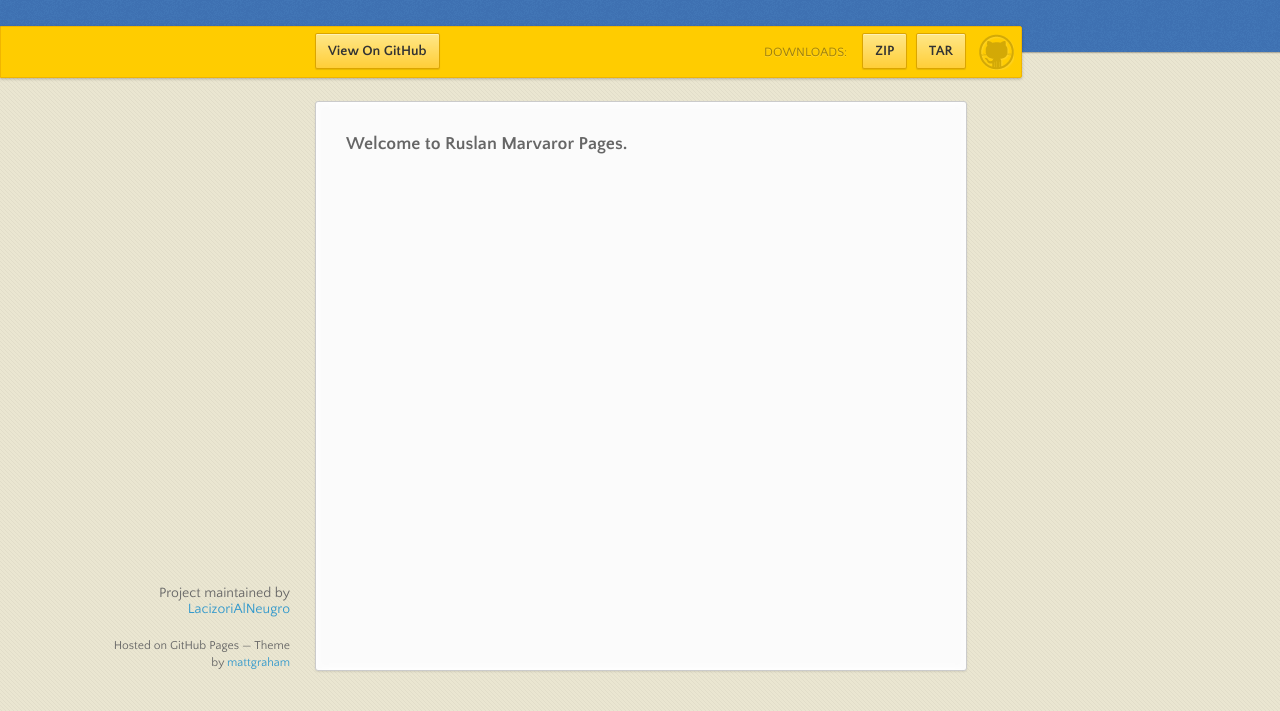
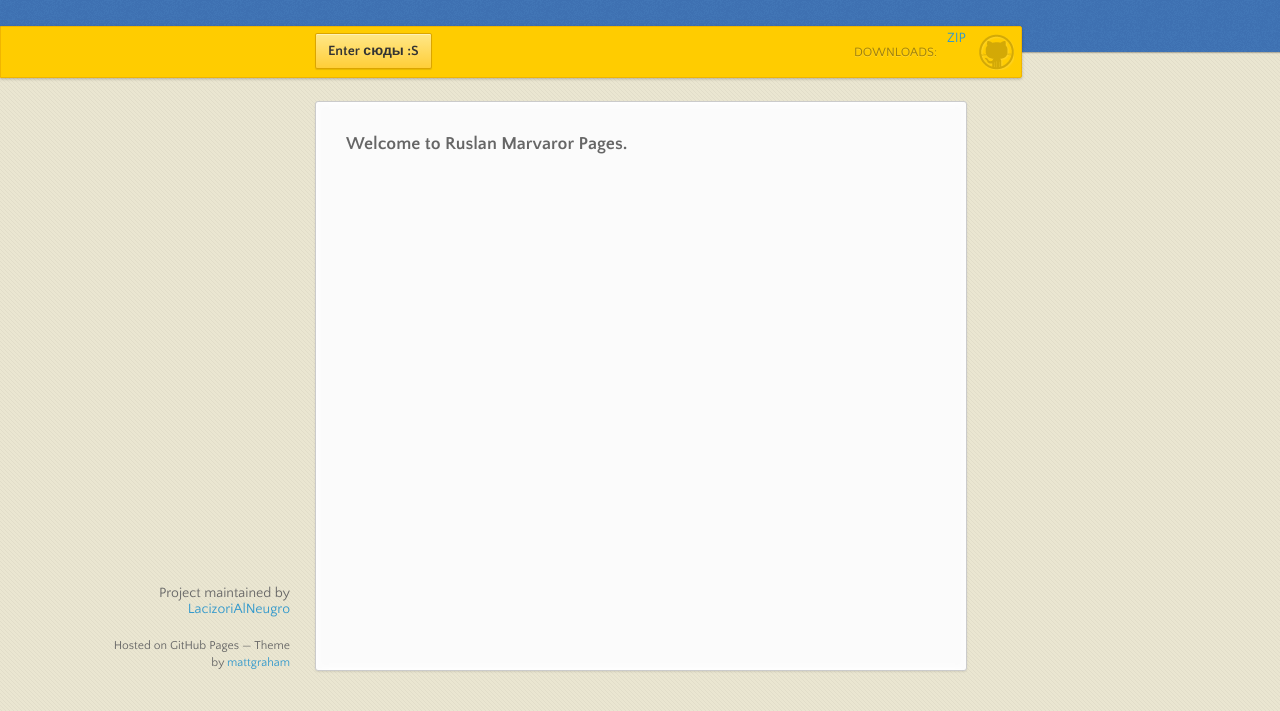
Before and after one commit to LacizoriAlNeugro/L1, a plain HTML site: page index.html in a window 1280 px wide. Shown: the part 89-800 px from the top of the page. Drawn offline with nearby package versions, Linux system fonts and the light colour scheme.

Commit message:
Update index.html

```diff
--- a/index.html
+++ b/index.html
@@ -24,12 +24,11 @@
       <div id="banner">
         <span id="logo"></span>
 
-        <a href="https://github.com/LacizoriAlNeugro/L1" class="button fork"><strong>View On GitHub</strong></a>
+        <a href="https://github.com/LacizoriAlNeugro/L1" class="button fork"><strong>Enter сюды :S</strong></a>
         <div class="downloads">
           <span>Downloads:</span>
           <ul>
-            <li><a href="https://github.com/LacizoriAlNeugro/L1/zipball/master" class="button">ZIP</a></li>
-            <li><a href="https://github.com/LacizoriAlNeugro/L1/tarball/master" class="button">TAR</a></li>
+            <li><a href="https://github.com/LacizoriAlNeugro/L1" class="Laba №1">ZIP</a></li>
           </ul>
         </div>
       </div><!-- end banner -->
@@ -44,7 +43,7 @@
       </section>
       <footer>
         <p>Project maintained by <a href="https://github.com/LacizoriAlNeugro">LacizoriAlNeugro</a></p>
-        <p><small>Hosted on GitHub Pages &mdash; Theme by <a href="https://twitter.com/michigangraham">mattgraham</a></small></p>
+        <p><small>Hosted on GitHub Pages &mdash; Theme by <a href="http://vk.com/id9372233">mattgraham</a></small></p>
       </footer>
     </div>
     <!--[if !IE]><script>fixScale(document);</script><![endif]-->
```
